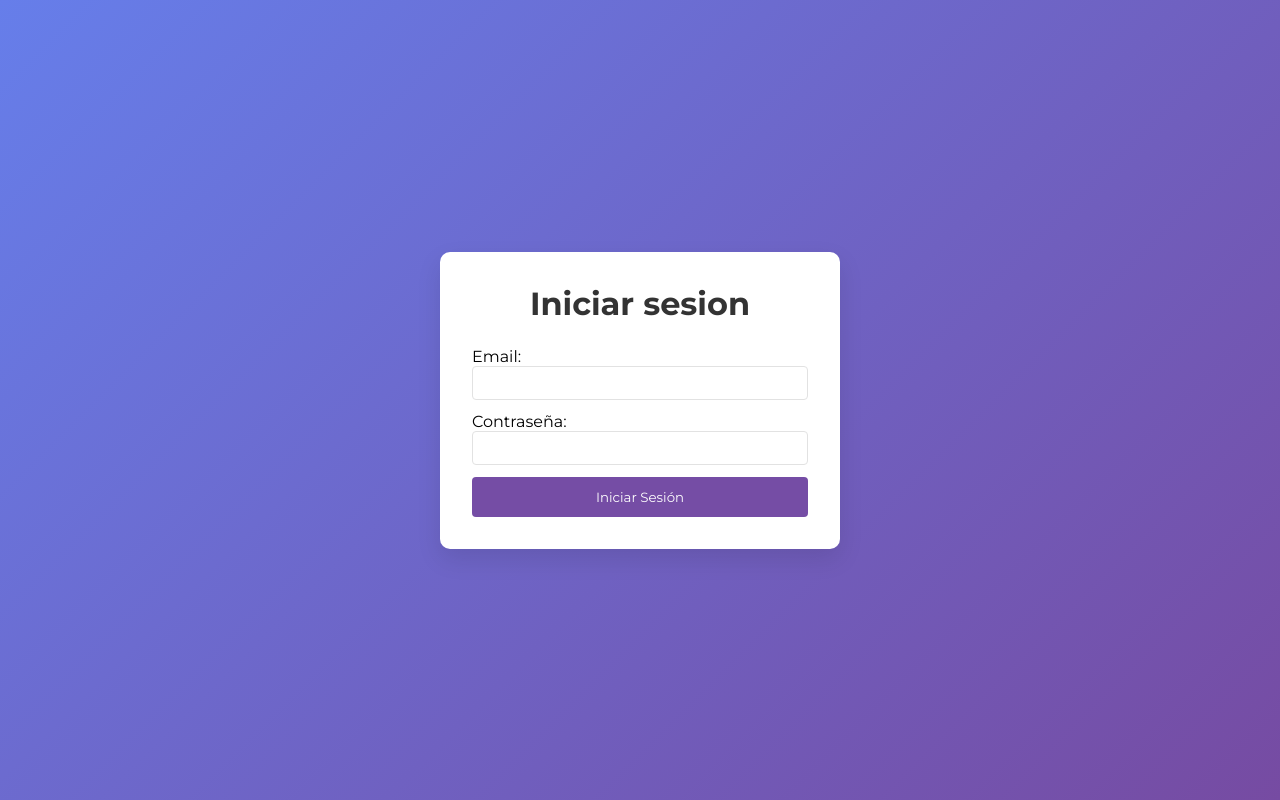
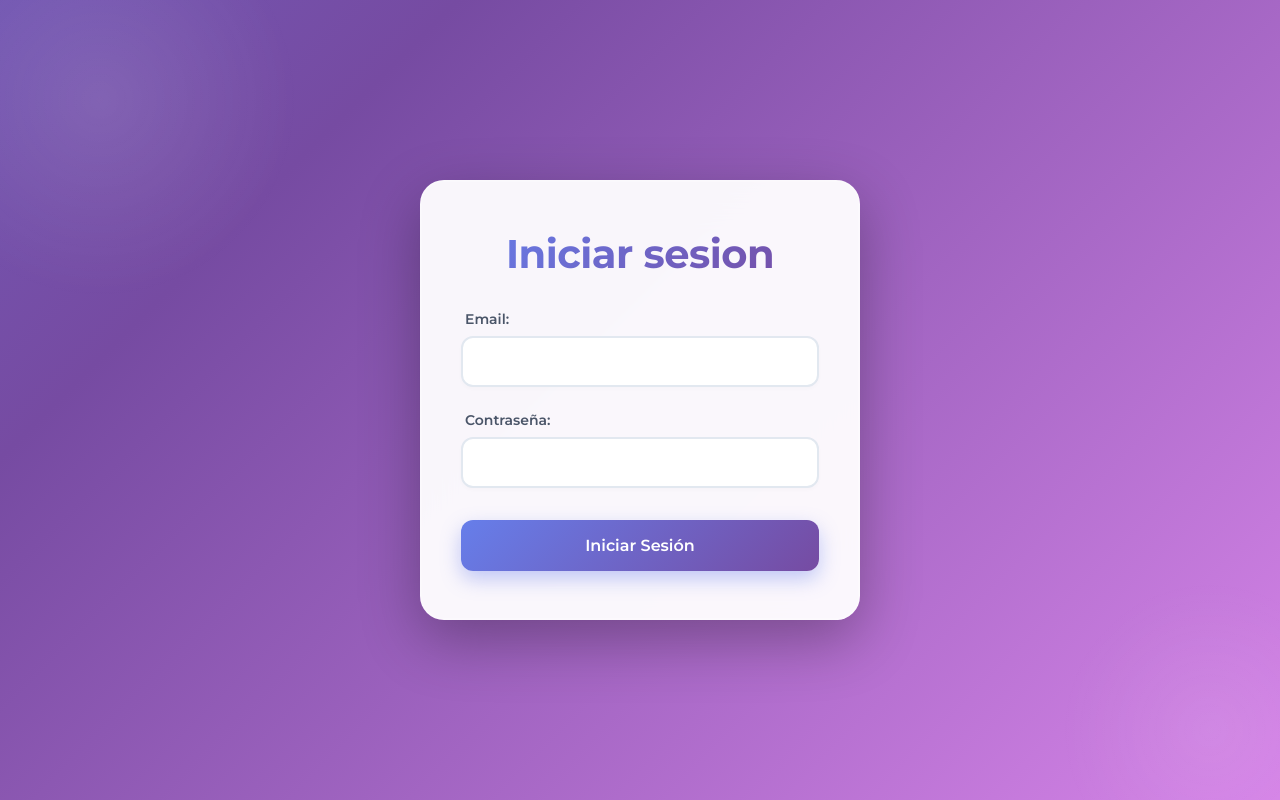
Before and after one commit to AlejandroBH/to-frontend-comunicacion, a React (Vite) app in the folder Client/: page /login in a window 1280 px wide. Built offline with nearby package versions, Linux system fonts and the light colour scheme.

Commit message:
feat: mejora estilos visuales y animaciones

```diff
--- a/Client/src/components/common/LoginForm.jsx
+++ b/Client/src/components/common/LoginForm.jsx
@@ -60,8 +60,8 @@ const LoginForm = () => {
           Iniciar Sesión
         </button>
       </form>
-      {error && <p style={{ color: "red" }}>{error}</p>}
-      {success && <p style={{ color: "green" }}>{success}</p>}
+      {error && <div className="login-message error">{error}</div>}
+      {success && <div className="login-message success">{success}</div>}
     </div>
   );
 };
--- a/Client/src/components/common/PostList.jsx
+++ b/Client/src/components/common/PostList.jsx
@@ -3,17 +3,27 @@ const PostList = ({ posts, onLike }) => {
     <div className="posts-container">
       <h2 className="posts-title">Lista de Posts</h2>
       {posts.length === 0 ? (
-        <p>No hay posts disponibles.</p>
+        <div className="loading-container">
+          <p>No hay posts disponibles.</p>
+        </div>
       ) : (
         <div className="posts-grid">
           {posts.map((post) => (
             <div key={post.id} className="post-card">
               <h3 className="post-title">{post.title}</h3>
               <p className="post-content">{post.content}</p>
-              <p>Autor: {post.author}</p>
-              <p>Fecha: {new Date(post.createdAt).toLocaleDateString()}</p>
+              <div className="post-meta">
+                <span className="post-meta-item post-author">{post.author}</span>
+                <span className="post-meta-item post-date">
+                  {new Date(post.createdAt).toLocaleDateString('es-ES', {
+                    year: 'numeric',
+                    month: 'short',
+                    day: 'numeric'
+                  })}
+                </span>
+              </div>
               <div className="post-actions">
-                <span className="like-count">Likes: {post.likes}</span>
+                <span className="like-count">{post.likes}</span>
                 <button className="like-button" onClick={() => onLike(post.id)}>
                   Like
                 </button>
--- a/Client/src/pages/PostsPage.jsx
+++ b/Client/src/pages/PostsPage.jsx
@@ -32,8 +32,17 @@ const PostsPage = () => {
     }
   };
 
-  if (loading) return <p>Cargando...</p>;
-  if (error) return <p>{error}</p>;
+  if (loading) return (
+    <div className="posts-page">
+      <div className="loading-container">Cargando posts...</div>
+    </div>
+  );
+
+  if (error) return (
+    <div className="posts-page">
+      <div className="error-container">{error}</div>
+    </div>
+  );
 
   return (
     <div className="posts-page">
--- a/Client/src/styles/fonts.css
+++ b/Client/src/styles/fonts.css
@@ -1,3 +1,5 @@
+@import url('https://fonts.googleapis.com/css2?family=Inter:wght@300;400;500;600;700&display=swap');
+
 @font-face {
   font-family: "Monserrat";
   src: url("../assets/fonts/Montserrat.ttf");
@@ -7,3 +9,17 @@
   font-family: "Monserrat-italic";
   src: url("../assets/fonts/Montserrat-Italic.ttf");
 }
+
+:root {
+  --font-primary: 'Inter', -apple-system, BlinkMacSystemFont, 'Segoe UI', sans-serif;
+  --font-weight-light: 300;
+  --font-weight-regular: 400;
+  --font-weight-medium: 500;
+  --font-weight-semibold: 600;
+  --font-weight-bold: 700;
+}
+
+body {
+  font-family: var(--font-primary);
+  font-weight: var(--font-weight-regular);
+}
--- a/Client/src/styles/login.css
+++ b/Client/src/styles/login.css
@@ -1,26 +1,109 @@
+@keyframes fadeInUp {
+  from {
+    opacity: 0;
+    transform: translateY(30px);
+  }
+
+  to {
+    opacity: 1;
+    transform: translateY(0);
+  }
+}
+
+@keyframes float {
+
+  0%,
+  100% {
+    transform: translateY(0px);
+  }
+
+  50% {
+    transform: translateY(-20px);
+  }
+}
+
+@keyframes gradientShift {
+  0% {
+    background-position: 0% 50%;
+  }
+
+  50% {
+    background-position: 100% 50%;
+  }
+
+  100% {
+    background-position: 0% 50%;
+  }
+}
+
 .login-page {
   display: flex;
   justify-content: center;
   align-items: center;
   min-height: 100vh;
-  background: linear-gradient(135deg, #667eea 0%, #764ba2 100%);
-  font-family: "Arial", sans-serif;
+  background: linear-gradient(135deg, #667eea 0%, #764ba2 50%, #f093fb 100%);
+  background-size: 200% 200%;
+  animation: gradientShift 15s ease infinite;
+  font-family: var(--font-primary, 'Inter', sans-serif);
+  position: relative;
+  overflow: hidden;
+}
+
+.login-page::before {
+  content: '';
+  position: absolute;
+  width: 400px;
+  height: 400px;
+  background: radial-gradient(circle, rgba(255, 255, 255, 0.1) 0%, transparent 70%);
+  border-radius: 50%;
+  top: -100px;
+  left: -100px;
+  animation: float 8s ease-in-out infinite;
+}
+
+.login-page::after {
+  content: '';
+  position: absolute;
+  width: 300px;
+  height: 300px;
+  background: radial-gradient(circle, rgba(255, 255, 255, 0.08) 0%, transparent 70%);
+  border-radius: 50%;
+  bottom: -80px;
+  right: -80px;
+  animation: float 10s ease-in-out infinite reverse;
 }
 
 .login-container {
-  background: white;
-  padding: 2rem;
-  border-radius: 10px;
-  box-shadow: 0 10px 25px rgba(0, 0, 0, 0.1);
+  background: rgba(255, 255, 255, 0.95);
+  backdrop-filter: blur(20px);
+  padding: 3rem 2.5rem;
+  border-radius: 24px;
+  box-shadow: 0 20px 60px rgba(0, 0, 0, 0.3),
+    0 0 0 1px rgba(255, 255, 255, 0.2) inset;
   width: 100%;
-  max-width: 400px;
+  max-width: 440px;
   text-align: center;
+  position: relative;
+  z-index: 1;
+  animation: fadeInUp 0.8s ease-out;
+  border: 1px solid rgba(255, 255, 255, 0.3);
+}
+
+.login-title {
+  margin-bottom: 2rem;
+  background: linear-gradient(135deg, #667eea 0%, #764ba2 100%);
+  -webkit-background-clip: text;
+  -webkit-text-fill-color: transparent;
+  background-clip: text;
+  font-size: 2.5rem;
+  font-weight: 700;
+  letter-spacing: -0.5px;
 }
 
 .login-form {
   display: flex;
   flex-direction: column;
-  gap: 12px;
+  gap: 1.5rem;
 }
 
 .login-input {
@@ -28,52 +111,147 @@
   flex-direction: column;
   align-items: flex-start;
   width: 100%;
+  gap: 0.5rem;
+}
+
+.login-input label {
+  font-size: 0.875rem;
+  font-weight: 600;
+  color: #4a5568;
+  margin-left: 4px;
+  transition: color 0.3s ease;
 }
 
 .login-input input {
   width: 100%;
-  padding: 8px 12px;
-  border-radius: 4px;
-  border: 1px solid #e2e2e2;
+  padding: 14px 18px;
+  border-radius: 12px;
+  border: 2px solid #e2e8f0;
+  background: #ffffff;
+  font-size: 1rem;
+  font-family: inherit;
+  transition: all 0.3s ease;
+  box-shadow: 0 2px 4px rgba(0, 0, 0, 0.02);
 }
 
-.login-input input:focus-visible {
-  outline: 1px solid #6b6b6b;
+.login-input input:focus {
+  outline: none;
+  border-color: #667eea;
+  box-shadow: 0 0 0 4px rgba(102, 126, 234, 0.1),
+    0 4px 12px rgba(102, 126, 234, 0.15);
+  transform: translateY(-2px);
 }
 
-.login-title {
-  margin-bottom: 1.5rem;
-  color: #333;
-  font-size: 2rem;
-  font-weight: bold;
+.login-input input::placeholder {
+  color: #a0aec0;
 }
 
 .login-button {
-  background: #754da5;
-  padding: 12px;
-  border-radius: 4px;
+  background: linear-gradient(135deg, #667eea 0%, #764ba2 100%);
+  padding: 16px 24px;
+  border-radius: 12px;
   border: none;
   color: #ffffff;
+  font-size: 1rem;
+  font-weight: 600;
   cursor: pointer;
+  margin-top: 0.5rem;
+  transition: all 0.3s ease;
+  box-shadow: 0 8px 20px rgba(102, 126, 234, 0.4);
+  position: relative;
+  overflow: hidden;
+}
+
+.login-button::before {
+  content: '';
+  position: absolute;
+  top: 0;
+  left: -100%;
+  width: 100%;
+  height: 100%;
+  background: linear-gradient(90deg, transparent, rgba(255, 255, 255, 0.3), transparent);
+  transition: left 0.5s ease;
+}
+
+.login-button:hover {
+  transform: translateY(-2px);
+  box-shadow: 0 12px 28px rgba(102, 126, 234, 0.5);
+}
+
+.login-button:hover::before {
+  left: 100%;
+}
+
+.login-button:active {
+  transform: translateY(0);
+  box-shadow: 0 4px 12px rgba(102, 126, 234, 0.3);
+}
+
+.login-message {
+  padding: 12px 16px;
+  border-radius: 10px;
+  font-size: 0.875rem;
+  font-weight: 500;
+  margin-top: 1rem;
+  animation: fadeInUp 0.4s ease-out;
+  display: flex;
+  align-items: center;
+  gap: 8px;
+}
+
+.login-message.error {
+  background: rgba(239, 68, 68, 0.1);
+  color: #dc2626;
+  border: 1px solid rgba(239, 68, 68, 0.3);
+}
+
+.login-message.success {
+  background: rgba(34, 197, 94, 0.1);
+  color: #16a34a;
+  border: 1px solid rgba(34, 197, 94, 0.3);
+}
+
+.login-message::before {
+  content: '⚠';
+  font-size: 1.2rem;
+}
+
+.login-message.success::before {
+  content: '✓';
 }
 
 @media (max-width: 768px) {
   .login-container {
-    padding: 1.5rem;
+    padding: 2rem 1.5rem;
     margin: 1rem;
+    border-radius: 20px;
   }
 
   .login-title {
-    font-size: 1.5rem;
+    font-size: 2rem;
+  }
+
+  .login-page::before,
+  .login-page::after {
+    display: none;
   }
 }
 
 @media (max-width: 480px) {
   .login-container {
-    padding: 1rem;
+    padding: 1.5rem 1.25rem;
+    max-width: 100%;
   }
 
   .login-title {
-    font-size: 1.25rem;
+    font-size: 1.75rem;
+  }
+
+  .login-input input {
+    padding: 12px 16px;
+  }
+
+  .login-button {
+    padding: 14px 20px;
   }
 }
```
Also changed, not shown: Client/src/styles/posts.css (+274 -33 lines).
